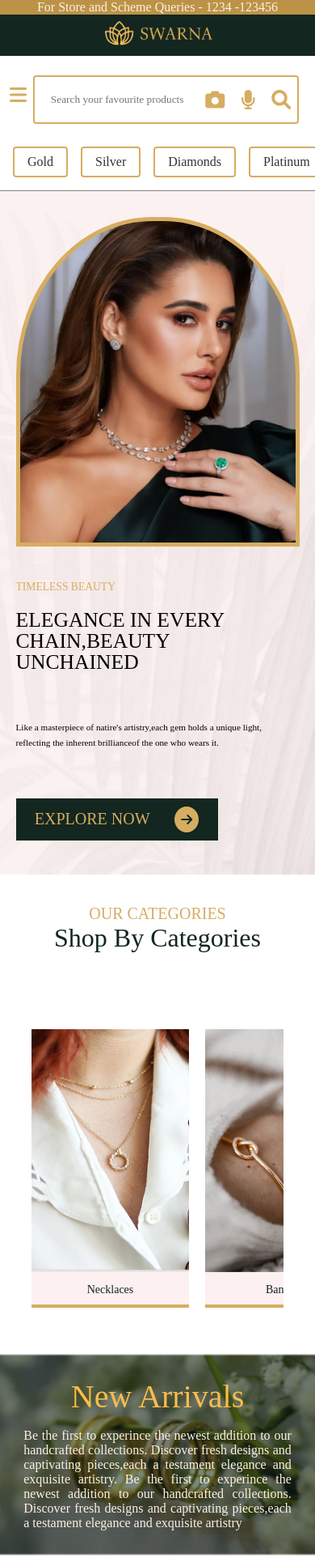
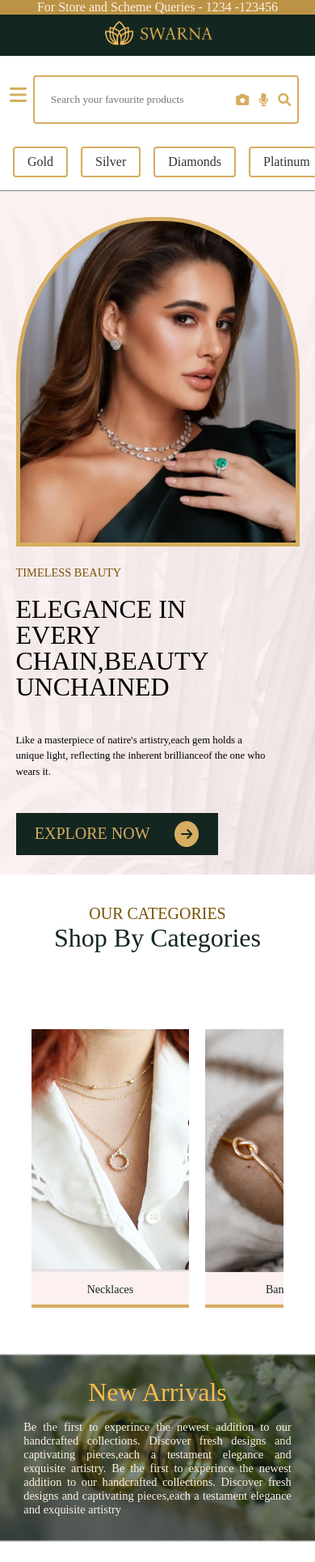
Before and after one commit to sari-rahul/Swarna, a React (Create React App) app: page / in a window 390 px wide. Shown: the top 1929 px of the page at 81% size. Built offline with nearby package versions, Linux system fonts and the light colour scheme; a web font is replaced by a local one.

Commit message:
Make minor changes to improve small screen appearence

```diff
--- a/src/components/Banner/Banner.css
+++ b/src/components/Banner/Banner.css
@@ -46,7 +46,7 @@
 .tagline h4 {
     font-size: 2rem;
     padding-bottom: 20px;
-    color:var(--gold);
+    color:var(--dark-gold);
 }
 .tagline h1 {
     margin: 0;
@@ -150,6 +150,9 @@
   .banner-section .image-section{
       height: 50vh;
   }
+  .navbar-mobile .search-bar .icon-section {
+    gap: 12px;
+  }
   .image-section{
       height: 50vh;
   }
@@ -161,15 +164,15 @@
     align-items: center;
   }
   .tagline h1 {
-    font-size: 1.6rem;
+    font-size: 2rem;
   }
 
   .tagline h4 {
-    font-size: 0.85rem;
+    font-size: 0.9rem;
   }
 
   .small-paragraph h6 {
-    font-size: 0.7rem;
+    font-size: 0.8rem;
   }
 
 }
--- a/src/components/BridalJewllery/BridalJewellery.css
+++ b/src/components/BridalJewllery/BridalJewellery.css
@@ -70,7 +70,7 @@
 }
 @media (max-width: 480px) {
 .bridal-heading-section h2{
-    font-size: 2.5rem;
+    font-size: 2rem;
 }
 .bridal-section{
     width: 85vw;
@@ -92,8 +92,16 @@
 
   .grid-section {
     padding: 0px;
+  height: 27vh;
+
   }
 .bridal-heading-section p{
     padding-bottom: 2.25rem;
+    font-size: 0.9rem;
+
+}
+.bridal-heading-section p{
+    text-align:justify;
+    padding: 1.25rem;
 }
 }
--- a/src/components/Categories/Categories.css
+++ b/src/components/Categories/Categories.css
@@ -10,7 +10,7 @@
 
 .our-categories-section h4{
     font-size: 1.25rem;
-    color: var(--gold) ;
+    color: var(--dark-gold) ;
 
     margin: 0;
 }
@@ -52,7 +52,7 @@
 .categories-list-item p{
     margin-top: 10px;
     margin-bottom: 10px;
-    color: #132026;
+    color: var(--primary-green);
     font-size: max(1.4vw,14px);
 }
 .categories-list-item{
@@ -107,11 +107,6 @@
     width: 80%;
 }
 }
-@media (max-width: 786px) {
-.shop-by-gender-section-inner-container {
-    width: 80vw;
-}
-}
 
 @media (max-width: 480px) {
 .our-categories-section{
--- a/src/components/CountDownTimer/CountDownTimer.css
+++ b/src/components/CountDownTimer/CountDownTimer.css
@@ -47,5 +47,7 @@
     font-size: 1.25rem;
     padding: 8px 10px;
 }
-
+.countdown-timer{
+  padding: 12px;
 }
+}
--- a/src/components/CustomerReviews/CustomerReviews.css
+++ b/src/components/CustomerReviews/CustomerReviews.css
@@ -60,6 +60,7 @@
     cursor: not-allowed;
     transform: scale(0.9);
 }
+
 @media (max-width: 1024px) {
 .customer-reviews-section{
     height: 60vh;
@@ -77,13 +78,13 @@
     justify-content: space-evenly;
 }
 .review-heading-section h2{
-    font-size: 2.25rem;
+    font-size: 2rem;
     text-align: left;
 }
 .review-heading-section{
     width: 90%;
 }
-.icon-section i{
+.customer-reviews-section .icon-section i{
     font-size: 24px;
 }
 .arrow-outer-circle{
--- a/src/components/Navbar/Navbar.css
+++ b/src/components/Navbar/Navbar.css
@@ -123,6 +123,7 @@
   position: absolute;
   top: 1rem;
   right: 1rem;
+  color: white;
 }
 
 .side-menu ul {
--- a/src/components/NewArrivals/NewArrivals.css
+++ b/src/components/NewArrivals/NewArrivals.css
@@ -73,12 +73,12 @@
         width: 85vw;
     }
     .top-section h2{
-        font-size: 2.5rem;
+        font-size: 2rem;
         padding-bottom: 1rem;
     }
     .top-section p{
         color:#FCF1E3;
-        font-size: 1rem;
+        font-size: 0.9rem;
         text-align: justify;
     }
     .bottom-section{
--- a/src/components/PromoOffers/PromoOffers.css
+++ b/src/components/PromoOffers/PromoOffers.css
@@ -60,7 +60,7 @@
 }
 @media (max-width: 480px) {
 .timer-section h2{
-    font-size: 2.5rem;
+    font-size: 2rem;
 }
 .timer-section{
     flex-direction: column;
@@ -71,7 +71,7 @@
     padding-bottom: 0.5rem;
 }
 .promo-offer-section{
-    margin-top: 8rem;
+    margin-top: -6rem;
     height: 60vh;
 }
 .poster-section{
--- a/src/components/ShopByGender/ShopByGender.css
+++ b/src/components/ShopByGender/ShopByGender.css
@@ -103,6 +103,9 @@
 }
 }
 @media (max-width: 480px) {
+.shop-by-gender-section{
+    height: 100vh;
+}
   .heading-section h2{
     font-size: 2rem;
 }
--- a/src/components/SpeciallyForYou/SpeciallyforYou.css
+++ b/src/components/SpeciallyForYou/SpeciallyforYou.css
@@ -42,7 +42,7 @@
 @media (max-width: 480px) {
 
 .specially-for-you-inner-frame h2{
-    font-size: 2.5rem;
+    font-size: 2rem;
 }
 .specially-for-you-inner-frame{
     width:80%;
```
